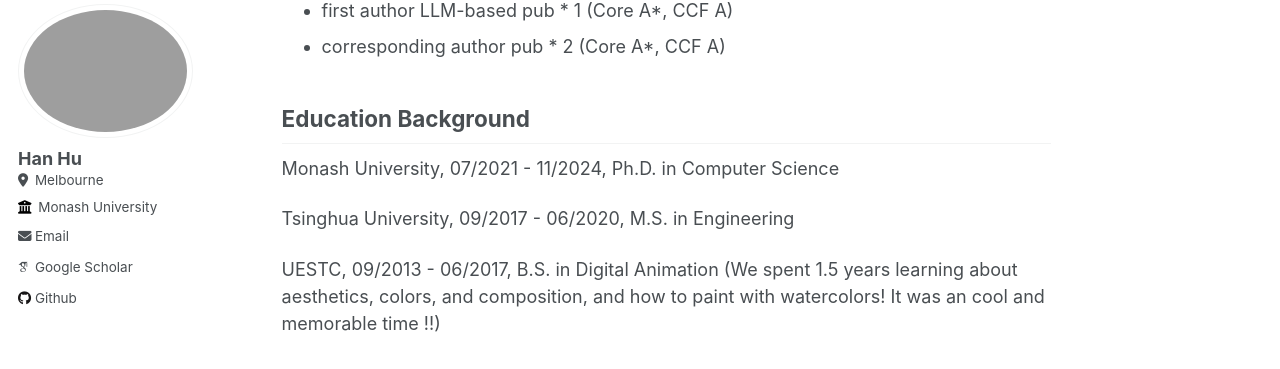
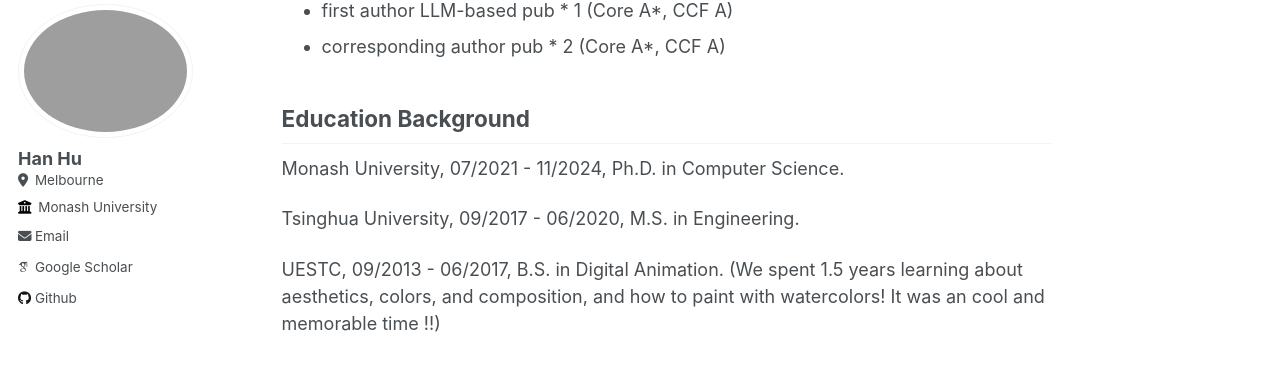
Before and after one commit to huhanGitHub/huhanGitHub.github.io, a Jekyll site: the page built from _pages/about.md, in a window 1280 px wide and 900 px high, scrolled down 1975 px. Shown: the part 102-471 px from the top of the window. Built offline with Jekyll 4.4.1, drawn with Linux system fonts in a browser that asks for light colours; some web fonts are replaced.

Commit message:
Update about.md

```diff
--- a/_pages/about.md
+++ b/_pages/about.md
@@ -55,11 +55,11 @@ I am particularly drawn to industry-driven projects and positions in industry th
 
 ## Education Background
 
-Monash University, 07/2021 - 11/2024, Ph.D. in Computer Science
+Monash University, 07/2021 - 11/2024, Ph.D. in Computer Science.
 
-Tsinghua University, 09/2017 - 06/2020, M.S. in Engineering
+Tsinghua University, 09/2017 - 06/2020, M.S. in Engineering.
 
-UESTC, 09/2013 - 06/2017, B.S. in Digital Animation (We spent 1.5 years learning about aesthetics, colors, and composition, and how to paint with watercolors! It was an cool and memorable time !!)
+UESTC, 09/2013 - 06/2017, B.S. in Digital Animation. (We spent 1.5 years learning about aesthetics, colors, and composition, and how to paint with watercolors! It was an cool and memorable time !!)
 
 
 ## Work Experience
```
